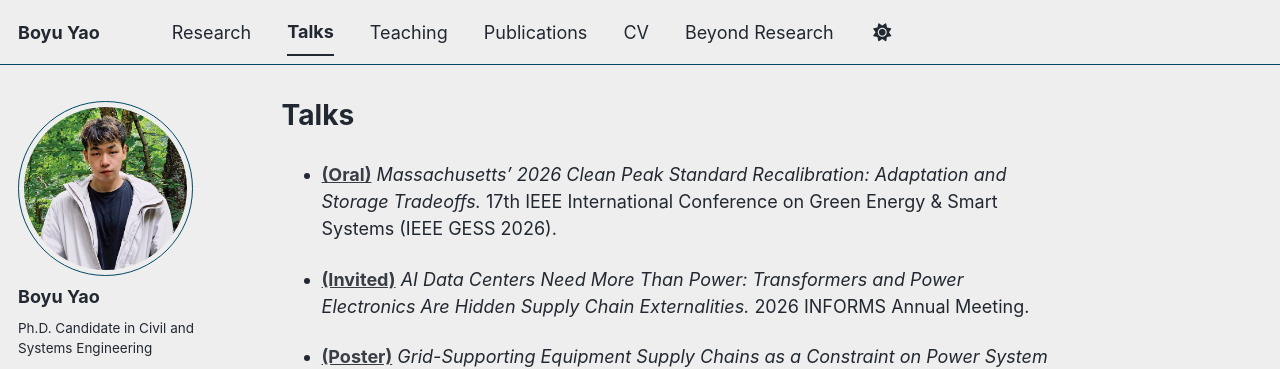
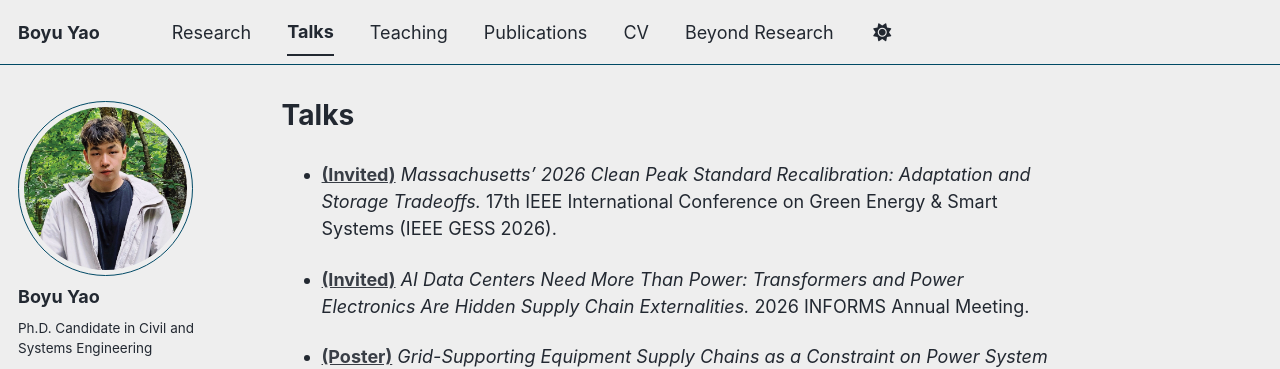
Before and after one commit to 3000dust/3000dust.github.io, a Jekyll site: the page built from _pages/talks.md, in a window 1280 px wide and 900 px high. Shown: the top 369 px of the window. Built offline with Jekyll 4.4.1, drawn with Linux system fonts in a browser that asks for light colours; some web fonts are replaced; a script bundle is joined from its source files by our own code; library files that are not in the unit come from our copies.

Commit message:
Update talks.md

```diff
--- a/_pages/talks.md
+++ b/_pages/talks.md
@@ -4,7 +4,7 @@ title: "Talks"
 author_profile: true
 ---
 
-* [**(Oral)**](/files/talks/2026_GESS.pdf) *Massachusetts' 2026 Clean Peak Standard Recalibration: Adaptation and Storage Tradeoffs.* 17th IEEE International Conference on Green Energy & Smart Systems (IEEE GESS 2026).
+* [**(Invited)**](/files/talks/2026_GESS.pdf) *Massachusetts' 2026 Clean Peak Standard Recalibration: Adaptation and Storage Tradeoffs.* 17th IEEE International Conference on Green Energy & Smart Systems (IEEE GESS 2026).
 
 * [**(Invited)**](/files/talks/2026_INFORMS_Supply_Chain.pdf) *AI Data Centers Need More Than Power: Transformers and Power Electronics Are Hidden Supply Chain Externalities.* 2026 INFORMS Annual Meeting.
 
```
